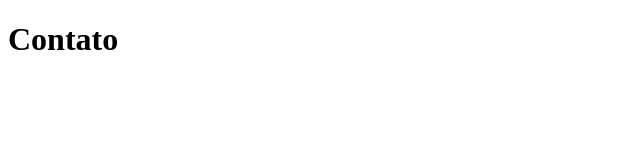
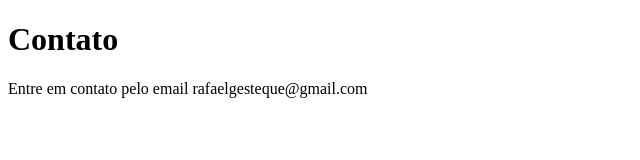
Before and after one commit to rafael-esteque/sistema-de-cadastro, a plain HTML site: page contato.html in a window 1280 px wide. Shown: the whole page, without its empty margins (0-640 px from the left). Drawn offline with Linux system fonts and the light colour scheme.

Commit message:
tentativa

```diff
--- a/contato.html
+++ b/contato.html
@@ -7,5 +7,6 @@
 </head>
 <body>
     <h1>Contato</h1>
+    <p>Entre em contato pelo email rafaelgesteque@gmail.com</p>
 </body>
 </html>
```
